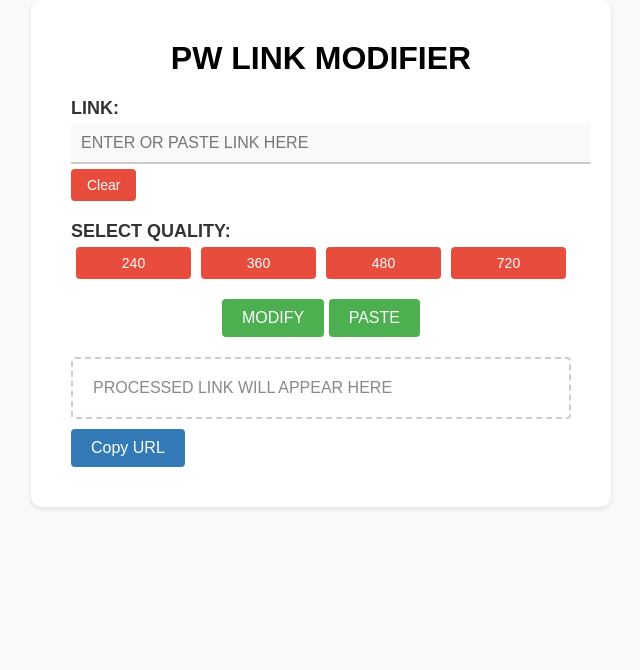
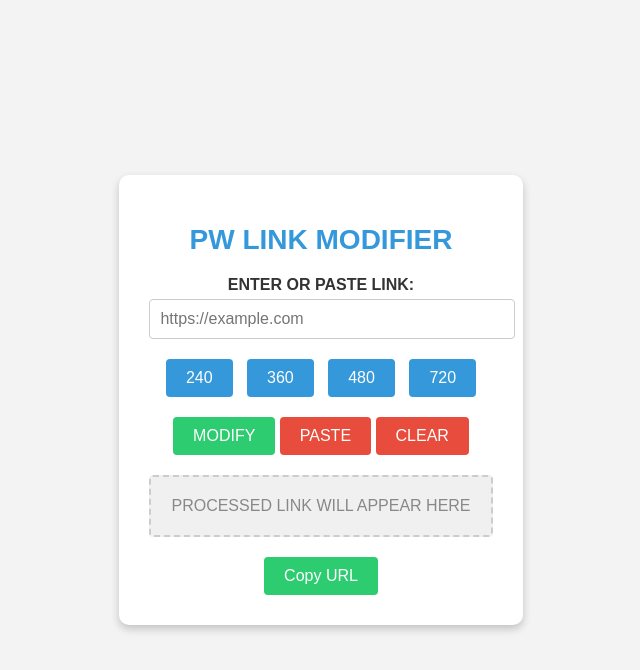
Before and after one commit to Soulavanger/PW-LINK-MODIFIER2, a plain HTML site: page index.html in a window 1280 px wide. Shown: the whole page, without its empty margins (319-959 px from the left). Drawn offline with Linux system fonts and the light colour scheme.

Commit message:
Update index.html

```diff
--- a/index.html
+++ b/index.html
@@ -7,27 +7,29 @@
             font-family: Arial, sans-serif;
             margin: 0;
             padding: 0;
-            background-color: #f9f9f9;
+            background-color: #f3f3f3;
+            display: flex;
+            justify-content: center;
+            align-items: center;
+            min-height: 100vh;
         }
 
         .container {
-            max-width: 500px;
-            margin: 0 auto;
-            padding: 40px;
-            background-color: #fff;
+            max-width: 400px;
+            padding: 30px;
+            background-color: #ffffff;
             border-radius: 10px;
-            box-shadow: 0 2px 4px rgba(0, 0, 0, 0.1);
+            box-shadow: 0 4px 8px rgba(0, 0, 0, 0.2);
             text-align: center;
         }
 
         h1 {
-            margin-top: 0;
-            font-size: 32px;
+            font-size: 28px;
+            color: #3498db;
         }
 
         .input-group {
-            margin-bottom: 20px;
-            text-align: left;
+            margin-top: 20px;
         }
 
         .input-group label {
@@ -35,51 +37,34 @@
             margin-bottom: 5px;
             font-weight: bold;
             color: #333;
-            font-size: 18px;
         }
 
         .input-group input[type="text"] {
             width: 100%;
             padding: 10px;
             font-size: 16px;
-            border: none;
-            border-bottom: 2px solid #ccc;
-            background-color: #f9f9f9;
+            border: 1px solid #ccc;
+            border-radius: 4px;
         }
 
-        .input-group button {
-            margin-top: 5px;
-            padding: 8px 16px;
-            font-size: 14px;
+        .quality-buttons {
+            margin-top: 20px;
+        }
+
+        .quality-buttons button {
+            padding: 10px 20px;
+            font-size: 16px;
             cursor: pointer;
-            background-color: #e74c3c;
+            background-color: #3498db;
             color: white;
             border: none;
             border-radius: 4px;
+            margin: 0 5px;
             transition: background-color 0.3s ease;
         }
 
-        .input-group button:hover {
-            background-color: #c0392b;
-        }
-
-        .button-container {
-            margin-bottom: 20px;
-        }
-
-        .button-container button {
-            padding: 10px 20px;
-            font-size: 16px;
-            cursor: pointer;
-            background-color: #4caf50;
-            color: white;
-            border: none;
-            border-radius: 4px;
-            transition: background-color 0.3s ease;
-        }
-
-        .button-container button:hover {
-            background-color: #45a049;
+        .quality-buttons button:hover {
+            background-color: #2980b9;
         }
 
         .result {
@@ -91,53 +76,41 @@
             word-break: break-all;
             text-align: left;
             color: #888;
+            background-color: #f0f0f0;
         }
 
-        .copy-button {
-            display: block;
-            margin-top: 10px;
+        .copy-button,
+        .modify-button,
+        .clear-button,
+        .paste-button {
+            margin-top: 20px;
             padding: 10px 20px;
             font-size: 16px;
             cursor: pointer;
-            background-color: #337ab7;
-            color: white;
             border: none;
             border-radius: 4px;
             transition: background-color 0.3s ease;
         }
 
-        .copy-button:hover {
-            background-color: #286090;
+        .copy-button,
+        .modify-button {
+            background-color: #2ecc71;
+            color: white;
         }
 
-        .quality-buttons {
-            display: flex;
-            justify-content: space-between;
+        .modify-button:hover {
+            background-color: #27ae60;
         }
 
-        .quality-buttons button {
-            flex-grow: 1;
-            margin: 0 5px;
+        .clear-button,
+        .paste-button {
+            background-color: #e74c3c;
+            color: white;
         }
 
-        .quality-buttons button.active {
-            background-color: #45a049;
-        }
-
-        @media (max-width: 480px) {
-            .container {
-                padding: 10px;
-            }
-
-            .button-container button {
-                padding: 8px 16px;
-                font-size: 14px;
-            }
-
-            .result,
-            .copy-button {
-                font-size: 14px;
-            }
+        .clear-button:hover,
+        .paste-button:hover {
+            background-color: #c0392b;
         }
     </style>
 </head>
@@ -146,25 +119,20 @@
         <h1>PW LINK MODIFIER</h1>
 
         <div class="input-group">
-            <label for="text-input">LINK:</label>
-            <input type="text" id="text-input" placeholder="ENTER OR PASTE LINK HERE">
-            <button onclick="clearLink()">Clear</button>
+            <label for="text-input">ENTER OR PASTE LINK:</label>
+            <input type="text" id="text-input" placeholder="https://example.com">
         </div>
 
-        <div class="input-group">
-            <label for="quality-select">SELECT QUALITY:</label>
-            <div class="quality-buttons">
-                <button onclick="setQuality('240')">240</button>
-                <button onclick="setQuality('360')">360</button>
-                <button onclick="setQuality('480')">480</button>
-                <button onclick="setQuality('720')">720</button>
-            </div>
+        <div class="quality-buttons">
+            <button onclick="setQuality('240')">240</button>
+            <button onclick="setQuality('360')">360</button>
+            <button onclick="setQuality('480')">480</button>
+            <button onclick="setQuality('720')">720</button>
         </div>
 
-        <div class="button-container">
-            <button onclick="processText()">MODIFY</button>
-            <button onclick="pasteFromClipboard()">PASTE</button>
-        </div>
+        <button onclick="processText()" class="modify-button">MODIFY</button>
+        <button onclick="pasteFromClipboard()" class="paste-button">PASTE</button>
+        <button onclick="clearLink()" class="clear-button">CLEAR</button>
 
         <div class="result" id="result">PROCESSED LINK WILL APPEAR HERE</div>
 
@@ -185,9 +153,7 @@
                 var final_url = url.replace("d1d34p8vz63oiq", "d26g5bnklkwsh4");
                 final_url = final_url.split("/dash")[0] + "/hls/" + quality + "/main.m3u8";
 
-                final_url = "yt-dlp -N 18 " + final_url; // Add "yt-dlp -N 8" in front of the processed link
-
-                // Add the -P argument after yt-dlp
+                final_url = "yt-dlp -N 18 " + final_url;
                 final_url = final_url.replace("yt-dlp", "yt-dlp -P \"D:\\Physicswallah\"");
 
                 document.getElementById("result").textContent = final_url;
@@ -222,10 +188,10 @@
         }
 
         function setQuality(quality) {
-            var buttons = document.getElementsByClassName("quality-buttons")[0].getElementsByTagName("button");
-            for (var i = 0; i < buttons.length; i++) {
-                buttons[i].classList.remove("active");
-            }
+            var buttons = document.querySelectorAll(".quality-buttons button");
+            buttons.forEach(function(button) {
+                button.classList.remove("active");
+            });
             event.target.classList.add("active");
         }
     </script>
```
